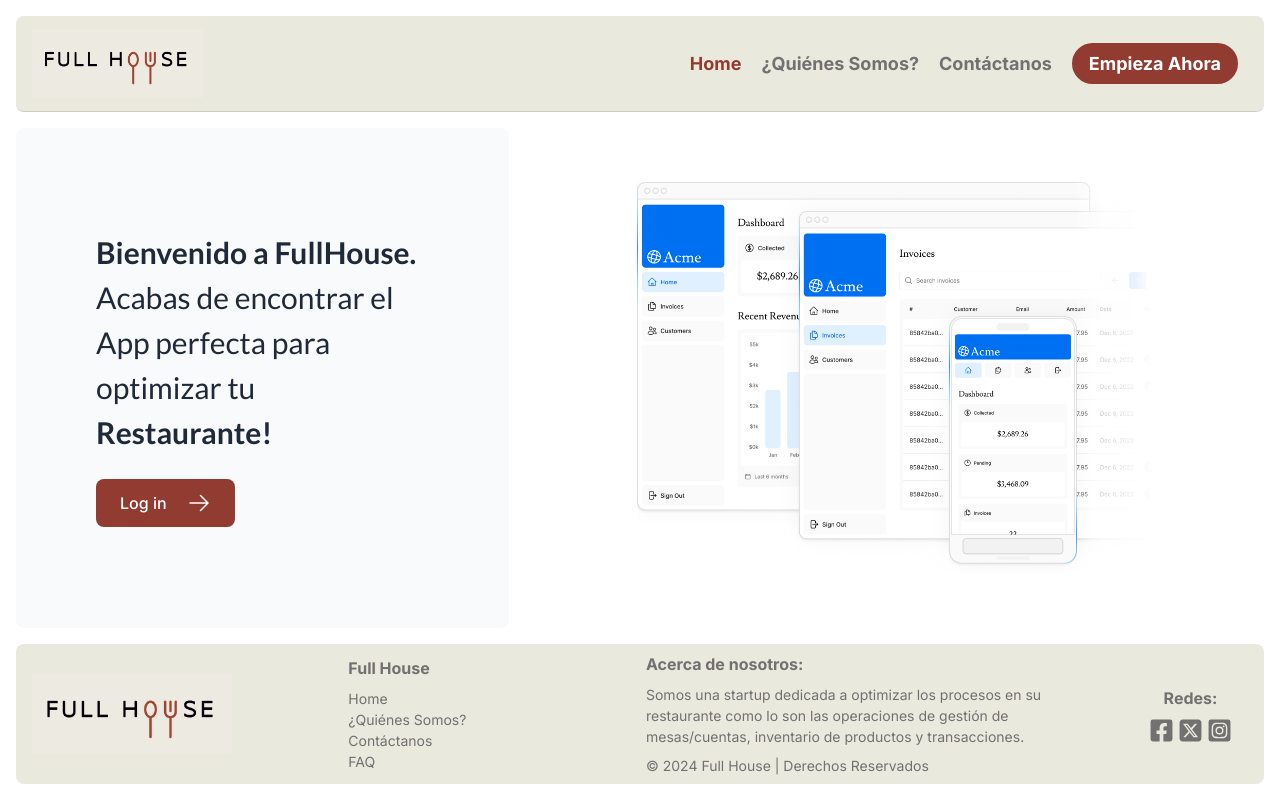
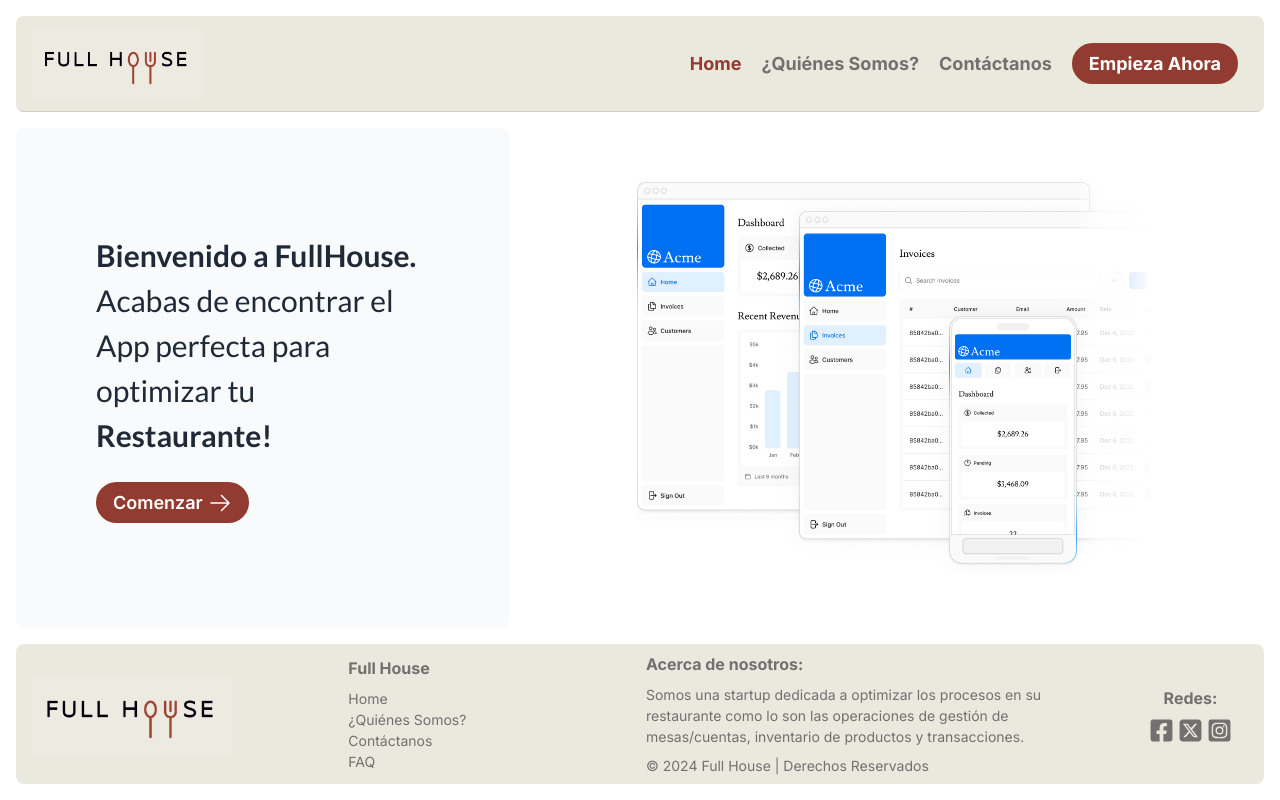
Before and after one commit to Jesuscrist420/Full-House-Frontend, a Next.js app: page / in a window 1280 px wide. Built offline with nearby package versions, Linux system fonts and the light colour scheme; a web font is replaced by a local one.

Commit message:
Updating structure on home

```diff
--- /dev/null
+++ b/src/app/components/atoms/homeImages/HomeImages.tsx
@@ -0,0 +1,24 @@
+import Image from 'next/image';
+
+const HomeImages = () => {
+    return (
+        <div className="flex items-center justify-center p-6 md:w-3/5 md:px-28 md:py-12">
+            <Image
+                src="/hero-desktop.png"
+                width={1000}
+                height={760}
+                className="hidden md:block"
+                alt="Screenshots of the dashboard project showing desktop version"
+            />
+            <Image
+                src="/hero-mobile.png"
+                width={560}
+                height={620}
+                className="block md:hidden"
+                alt="Screenshots of the dashboard project showing desktop version"
+            />
+        </div>
+    )
+}
+
+export default HomeImages;
--- a/src/app/home.module.scss
+++ b/src/app/home.module.scss
@@ -4,6 +4,7 @@
     scrollbar-width: none;
     /* Firefox */
     height: -webkit-fill-available;
+    min-width: 490px;
 }
 
 .body {
@@ -37,3 +38,24 @@
     scrollbar-width: none;
     /* Firefox */
 }
+
+.loginButton {
+    display: flex;
+    align-items: center;
+    justify-content: center;
+    font-weight: 600;
+    font-size: 18px;
+    gap: 5px;
+    color: #ffffff;
+    border: 2px solid rgba(146, 59, 48);
+    background: rgba(146, 59, 48);
+    padding: 5px 15px;
+    border-radius: 50px;
+    min-width: 120px;
+    width: fit-content;
+}
+
+.loginButton:hover {
+    color: rgba(146, 59, 48);
+    background: #ffffff;
+}
--- a/src/app/page.tsx
+++ b/src/app/page.tsx
@@ -1,10 +1,12 @@
+'use client'
+
+import HomeHeader from '@/app/components/molecules/homeHeader/HomeHeader';
+import HomeImages from './components/atoms/homeImages/HomeImages';
+import Footer from '@/app/components/molecules/footer/Footer';
 import { ArrowRightIcon } from '@heroicons/react/24/outline';
+import { lato, lusitana } from '@/app/components/fonts';
+import styles from '@/app/home.module.scss';
 import Link from 'next/link';
-import styles from '@/app/home.module.scss';
-import { lato, lusitana } from '@/app/components/fonts';
-import Image from 'next/image';
-import HomeHeader from '@/app/components/molecules/homeHeader/HomeHeader';
-import Footer from '@/app/components/molecules/footer/Footer';
 
 export default function Page() {
   return (
@@ -16,30 +18,11 @@ export default function Page() {
             <strong>Bienvenido a FullHouse.</strong> Acabas de encontrar el App perfecta para optimizar{' '}
             tu <strong>Restaurante!</strong>
           </p>
-          <Link
-            href="/authentication"
-            className="flex items-center gap-5 self-start rounded-lg bg-custom2 px-6 py-3 text-sm font-medium text-white transition-colors hover:bg-blue-400 md:text-base"
-          >
-            <span>Log in</span> <ArrowRightIcon className="w-5 md:w-6" />
+          <Link href="/authentication" className={styles.loginButton} >
+            <span>Comenzar</span> <ArrowRightIcon className="w-5 md:w-6" />
           </Link>
         </div>
-        <div className="flex items-center justify-center p-6 md:w-3/5 md:px-28 md:py-12">
-          {/* Add Hero Images Here */}
-          <Image
-            src="/hero-desktop.png"
-            width={1000}
-            height={760}
-            className="hidden md:block"
-            alt="Screenshots of the dashboard project showing desktop version"
-          />
-          <Image
-            src="/hero-mobile.png"
-            width={560}
-            height={620}
-            className="block md:hidden"
-            alt="Screenshots of the dashboard project showing desktop version"
-          />
-        </div>
+        <HomeImages />
       </div>
       <Footer />
     </>
```
